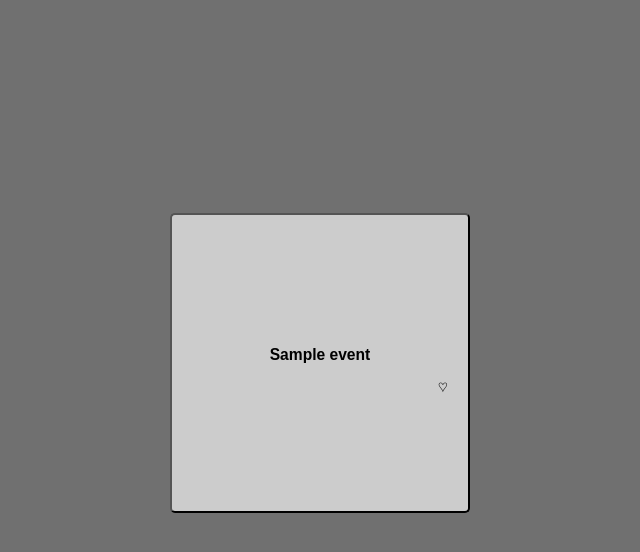
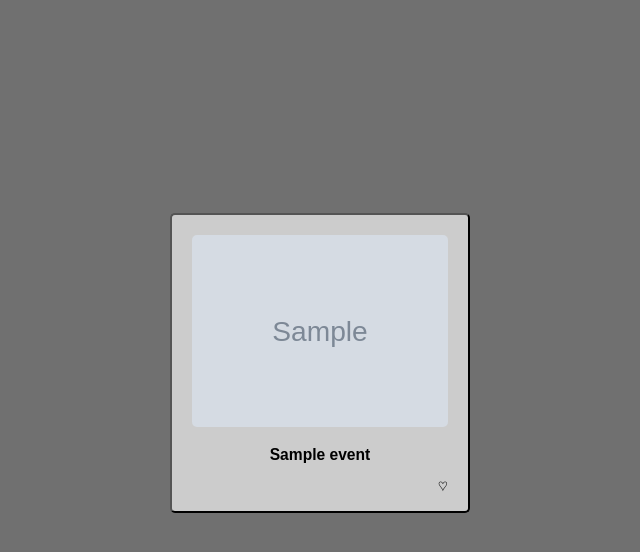
Before and after one commit to jxmmie/Leoudonshop, a PHP site: page /event in a window 1280 px wide. Shown: the part 67-619 px from the top of the page, without its empty margins (0-640 px from the left). Run offline with PHP 8.4, Linux system fonts and the light colour scheme; tables that the repository leaves empty or names only in its code hold one stand-in row (values such as "Sample post"); grey boxes marked "Sample" are stand-in pictures.

Commit message:
/ๅ-ๅ

```diff
--- a/templatess/event_get.php
+++ b/templatess/event_get.php
@@ -105,6 +105,12 @@ $events = isset($data['events']) && is_array($data['events']) ? $data['events']
             margin-right: 5px;
         }
 
+        .grid-item img {
+            max-width: 100%;
+            max-height: 200px;
+            border-radius: 5px;
+        }
+
         .back-button {
             background-color: #333;
             color: white;
@@ -135,7 +141,6 @@ $events = isset($data['events']) && is_array($data['events']) ? $data['events']
             <form class="search-box" method="GET" action="/event">
                 <input type="text" name="search" placeholder="ค้นหา..." value="<?php echo htmlspecialchars($search); ?>">
                 <button type="submit" class="search-icon"></button>
-
             </form>
 
             <span class="notification-icon"></span>
@@ -153,25 +158,27 @@ $events = isset($data['events']) && is_array($data['events']) ? $data['events']
     </nav>
 
     <div class="grid-container">
-        <?php if (!empty($events)||!empty($search)): ?>
+        <?php if (!empty($events) || !empty($search)): ?>
             <?php foreach ($events as $event): ?>
                 <form method="POST" action="/event">
                     <input type="hidden" name="event_name" value="<?php echo htmlspecialchars($event['eventname']); ?>">
                     <input type="hidden" name="eid" value="<?php echo htmlspecialchars($event['eid']); ?>">
                     <input type="hidden" name="uid" value="<?php echo htmlspecialchars($event['uid']); ?>">
                     <button type="submit" class="grid-item">
+                        <?php if (!empty($event['image'])): ?>
+                            <img src="<?php echo htmlspecialchars($event['image']); ?>" alt="Event Image">
+                        <?php endif; ?>
                         <h3><?php echo htmlspecialchars($event['eventname']); ?></h3>
                         <span class="like-count"></span>
                         <span class="heart-icon">♡</span>
                     </button>
                 </form>
             <?php endforeach; ?>
-            <?php else: ?>
-                <p>ไม่มีข้อมูลกิจกรรม</p>
+        <?php else: ?>
+            <p>ไม่มีข้อมูลกิจกรรม</p>
         <?php endif; ?>
     </div>
 
-
 </body>
 
-</html
+</html>
```
